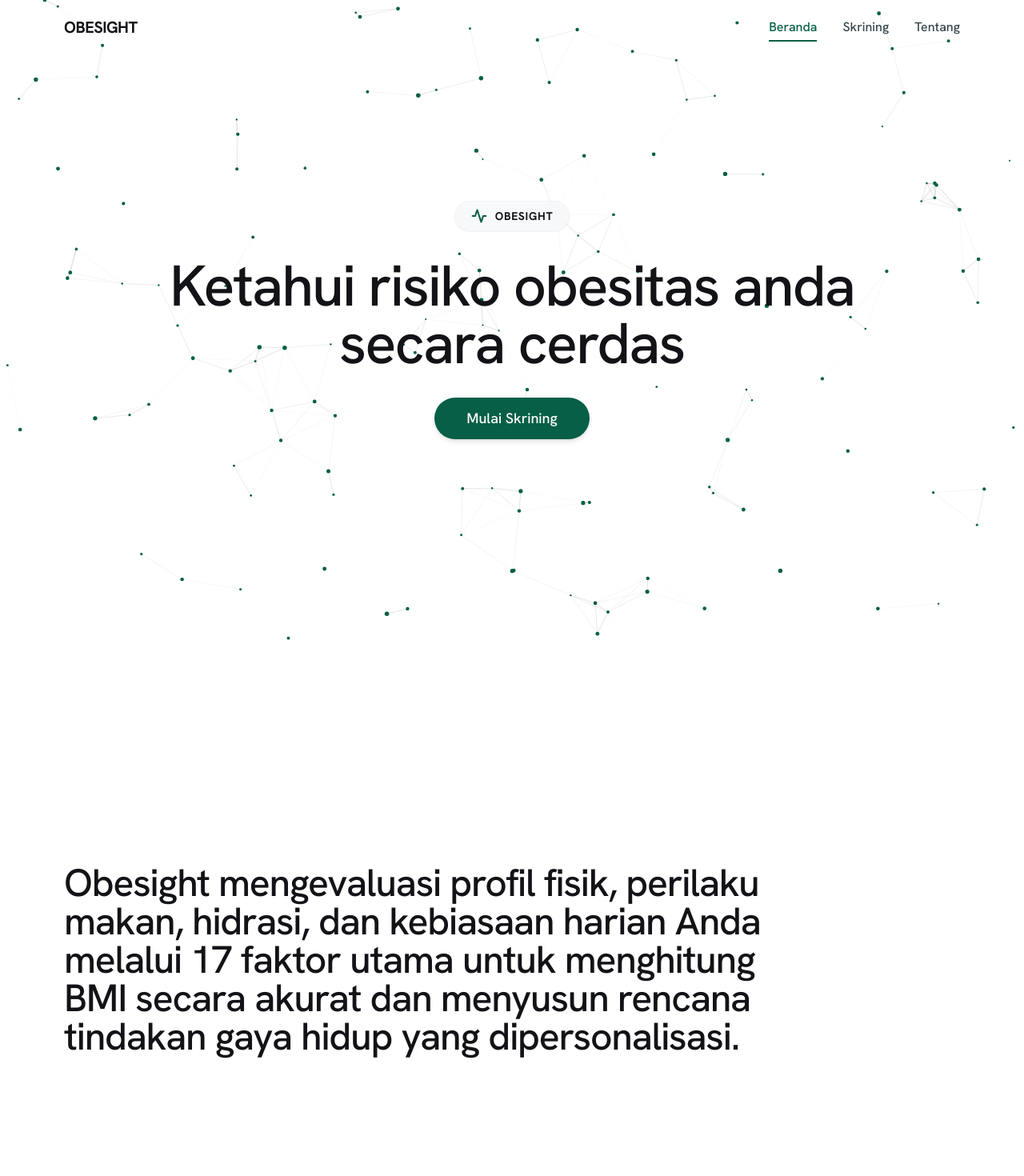
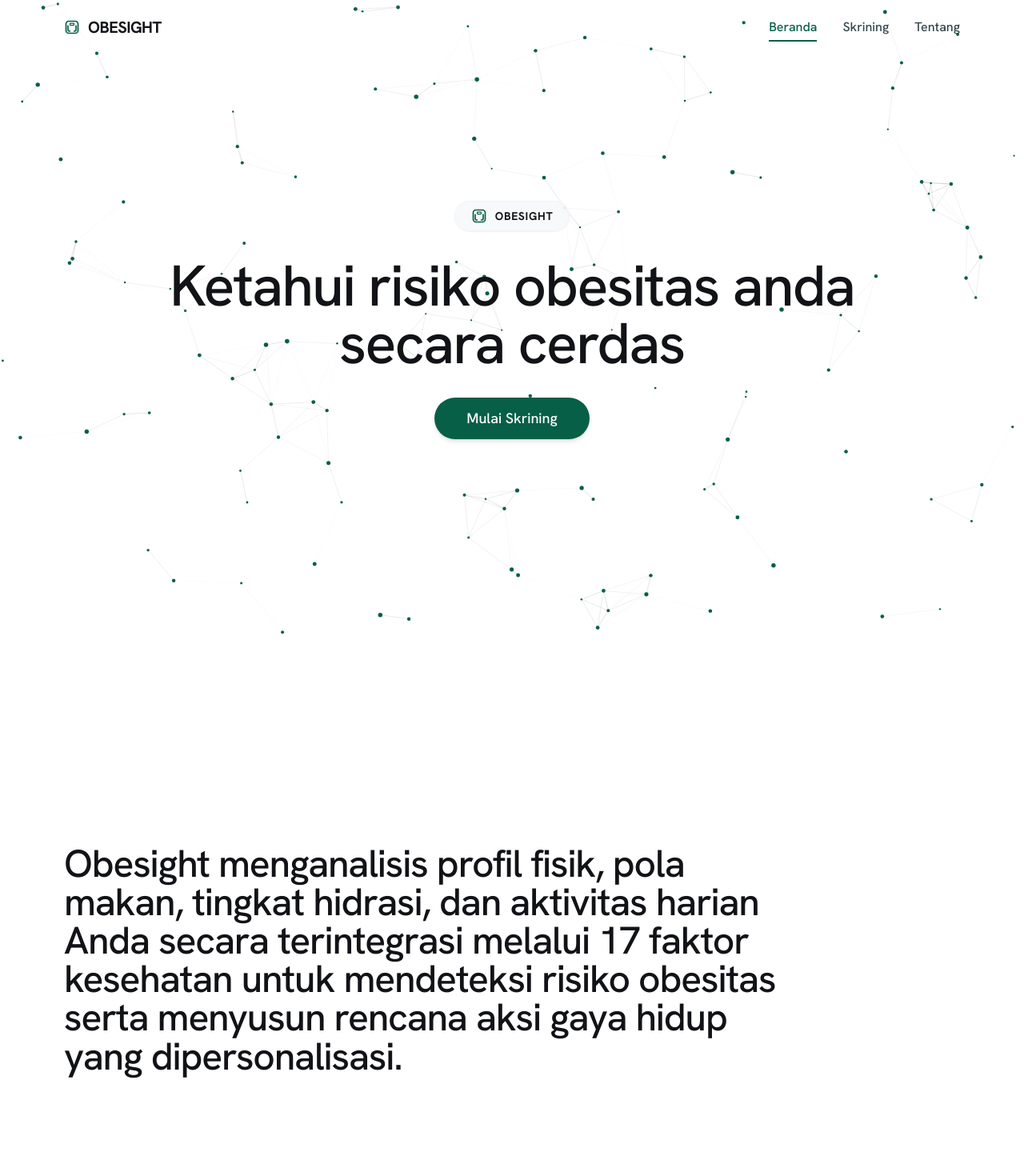
Before and after one commit to Falrlz/obesight-ai, a React (Vite) app in the folder frontend/: page / in a window 1280 px wide. Shown: the top 1470 px of the page at 80% size. Built offline with nearby package versions, Linux system fonts and the light colour scheme.

Commit message:
refactor(landing): cleanup code and add detailed documentation comments

```diff
--- a/frontend/src/components/landing/Features.tsx
+++ b/frontend/src/components/landing/Features.tsx
@@ -27,8 +27,10 @@ export const Features: React.FC = () => {
     const reveals = [revealRef1.current, revealRef2.current, revealRef3.current].filter(Boolean) as HTMLElement[];
     const cards = [cardRef1.current, cardRef2.current, cardRef3.current].filter(Boolean) as HTMLElement[];
 
+    // Responsive ScrollTrigger & Text reveals
+    const ctx = gsap.context(() => {
       // 1. Text reveals
-    const revealTween = gsap.fromTo(
+      gsap.fromTo(
         reveals,
         { yPercent: 70, opacity: 0 },
         {
@@ -45,8 +47,6 @@ export const Features: React.FC = () => {
         }
       );
 
-    // 2. Responsive ScrollTrigger
-    const ctx = gsap.context(() => {
       const mm = gsap.matchMedia();
 
       // Desktop layout: pin and scrub
@@ -58,7 +58,7 @@ export const Features: React.FC = () => {
             trigger: section,
             start: 'top top',
             end: () => `+=${2200 + window.innerHeight}`,
-            scrub: 1,
+            scrub: 1.8, // Increased scrub duration for a buttery smooth parallax inertia effect
             pin: pin,
             pinSpacing: false,
             anticipatePin: 1,
@@ -87,7 +87,7 @@ export const Features: React.FC = () => {
               return direction * (window.innerHeight * 1.15);
             },
           },
-          { y: 0, ease: 'power3.out', duration: 1.5, stagger: 0.35 },
+          { y: 0, ease: 'power2.out', duration: 1.5, stagger: 0.35 }, // Softened ease from power3 to power2 for gentler entry
           0
         );
 
@@ -119,7 +119,6 @@ export const Features: React.FC = () => {
 
     return () => {
       ctx.revert();
-      revealTween.kill();
     };
   }, []);
 
@@ -237,7 +236,7 @@ export const Features: React.FC = () => {
               </div>
               <h3>Insight Tindakan Personal</h3>
               <p>
-                Menerima rekomendasi bilingual berbasis aturan klinis yang langsung menyasar poin kekurangan hidrasi atau nutrisi Anda.
+                Dapatkan rekomendasi yang dipersonalisasi untuk memperbaiki pola makan, hidrasi, dan aktivitas harian Anda secara terarah.
               </p>
             </div>
           </article>
--- a/frontend/src/components/landing/Hero.tsx
+++ b/frontend/src/components/landing/Hero.tsx
@@ -1,25 +1,63 @@
-import React from 'react';
+import React, { useEffect, useState } from 'react';
 import ParticleField from './ParticleField';
 
+/**
+ * Properties for the Hero component.
+ */
 interface HeroProps {
+  /** Callback triggered when clicking the primary action button to start screening. */
   onStartAnalysis: () => void;
 }
 
+/**
+ * Hero Component for the Landing Page.
+ * Renders the initial introduction fold with a customized entrance sequence:
+ * 1. Initial 3 cursor blink beats (waiting terminal animation) over 900ms.
+ * 2. Typewriter animation writing the main title at 50ms intervals.
+ * 3. Staggered fade-in & slide transitions for the brand badge, CTA button, and interactive particle field.
+ */
 export const Hero: React.FC<HeroProps> = ({ onStartAnalysis }) => {
+  const fullText = "Ketahui risiko obesitas anda secara cerdas";
+  const [typedText, setTypedText] = useState("");
+  const [blinkCount, setBlinkCount] = useState(0);
+  const [isDone, setIsDone] = useState(false);
+
+  useEffect(() => {
+    if (blinkCount < 3) {
+      const timeout = setTimeout(() => {
+        setBlinkCount((prev) => prev + 1);
+      }, 300); // 300ms per cursor blink tick (0.9s total delay)
+      return () => clearTimeout(timeout);
+    } else if (typedText.length < fullText.length) {
+      const timeout = setTimeout(() => {
+        setTypedText(fullText.slice(0, typedText.length + 1));
+      }, 50); // 50ms typing speed
+      return () => clearTimeout(timeout);
+    } else {
+      setIsDone(true);
+    }
+  }, [blinkCount, typedText]);
+
   return (
     <section className="min-h-screen w-full flex flex-col items-center justify-center text-center px-4 md:px-page-margin-desktop bg-white relative overflow-hidden">
-      {/* Background Particle Field */}
-      <div className="absolute inset-0 z-0">
-        <ParticleField />
+      {/* Background Particle Field - Only mount and fade in after typing finishes to maximize smoothness */}
+      <div className={`absolute inset-0 z-0 transition-opacity duration-1000 ${isDone ? 'opacity-100' : 'opacity-0'}`}>
+        {isDone && <ParticleField />}
       </div>
 
-      <div className="max-w-4xl z-10 px-4 flex flex-col items-center justify-center space-y-8 animate-fadeIn">
-
-        {/* Badge Logo & Nama Brand Sementara */}
-        <div className="flex items-center gap-2.5 bg-surface-container-low/60 border border-outline-variant/30 px-5 py-2 rounded-full backdrop-blur-md shadow-sm hover:scale-105 transition-all cursor-pointer">
-          {/* Ikon SVG Detak Jantung Medis */}
-          <svg className="w-5 h-5 text-secondary" viewBox="0 0 24 24" fill="none" stroke="currentColor" strokeWidth="2.5" strokeLinecap="round" strokeLinejoin="round">
-            <path d="M22 12h-4l-3 9L9 3l-3 9H2" />
+      <div className="max-w-4xl z-10 px-4 flex flex-col items-center justify-center space-y-8">
+        {/* Badge Logo & Nama Brand Sementara - Staggered fade in from top */}
+        <div
+          className={`flex items-center gap-2.5 bg-surface-container-low/60 border border-outline-variant/30 px-5 py-2 rounded-full backdrop-blur-md shadow-sm hover:scale-105 transition-all duration-700 delay-200 transform cursor-pointer ${
+            isDone ? 'opacity-100 translate-y-0' : 'opacity-0 -translate-y-4'
+          }`}
+        >
+          {/* Ikon Timbangan Cerdas (Smart Scale) */}
+          <svg className="w-5 h-5 text-secondary" viewBox="0 0 24 24" fill="none" stroke="currentColor" strokeWidth="2" strokeLinecap="round" strokeLinejoin="round">
+            <rect x="3" y="3" width="18" height="18" rx="4" />
+            <rect x="9" y="6" width="6" height="3" rx="1" strokeWidth="1.5" />
+            <path d="M6 10v6a2 2 0 0 0 2 2h1" />
+            <path d="M18 10v6a2 2 0 0 1-2 2h-1" />
           </svg>
 
           {/* Teks Brand */}
@@ -28,14 +66,23 @@ export const Hero: React.FC<HeroProps> = ({ onStartAnalysis }) => {
           </span>
         </div>
 
-        {/* Main Title */}
-        <h1 className="text-4xl sm:text-5xl md:text-6xl lg:text-7xl font-medium tracking-tight leading-[1.1] text-on-surface">
-          Ketahui risiko obesitas anda secara cerdas
+        {/* Main Title - Typewriter style with cursor */}
+        <h1 className="text-4xl sm:text-5xl md:text-6xl lg:text-7xl font-medium tracking-tight leading-[1.1] text-on-surface min-h-[1.1em]">
+          {typedText}
+          {!isDone && (
+            <span
+              className="inline-block w-[3px] h-[0.85em] ml-1.5 bg-secondary typewriter-cursor"
+              style={{ verticalAlign: 'baseline' }}
+            />
+          )}
         </h1>
 
-
-        {/* Action Button */}
-        <div className="w-auto">
+        {/* Action Button - Staggered fade in from bottom */}
+        <div
+          className={`w-auto transition-all duration-700 delay-400 transform ${
+            isDone ? 'opacity-100 translate-y-0' : 'opacity-0 translate-y-4'
+          }`}
+        >
           <button
             onClick={onStartAnalysis}
             className="w-auto bg-secondary text-on-primary px-6 py-3 md:px-10 md:py-3 rounded-full font-medium text-base md:text-lg hover:bg-secondary/95 hover:shadow-xl active:scale-95 transition-all flex items-center justify-center gap-2 cursor-pointer shadow-md"
--- a/frontend/src/components/landing/HowItWorks.tsx
+++ b/frontend/src/components/landing/HowItWorks.tsx
@@ -1,4 +1,8 @@
-import React, { useEffect, useState } from 'react';
+import React, { useEffect, useRef } from 'react';
+import { gsap } from 'gsap';
+import { ScrollTrigger } from 'gsap/ScrollTrigger';
+
+gsap.registerPlugin(ScrollTrigger);
 
 interface Step {
   number: number;
@@ -7,15 +11,79 @@ interface Step {
   bgClass: string;
 }
 
+/**
+ * HowItWorks Component.
+ * Displays the 3-step walkthrough section of the landing page.
+ *
+ * Optimization Details:
+ * 1. Scroll Parallax: Floating background blur circles are animated directly via DOM references
+ *    (`circle1Ref`, `circle2Ref`) inside the scroll listener rather than relying on React states.
+ *    This completely avoids high-frequency component re-renders at 60 FPS.
+ * 2. Staggered Step Transitions: Grouped individual steps into a single parent-controlled
+ *    GSAP timeline with an offset delay of 0.45s to ensure clean, rhythmic, and consistent staggered animations.
+ * 3. Directional Scroll: Enabled `toggleActions: 'play none none reverse'` so that
+ *    steps slide in when scrolling down, and reverse (hide) when scrolling back up.
+ */
 export const HowItWorks: React.FC = () => {
-  const [scrollY, setScrollY] = useState(0);
+  const circle1Ref = useRef<HTMLDivElement>(null);
+  const circle2Ref = useRef<HTMLDivElement>(null);
+  const containerRef = useRef<HTMLDivElement>(null);
+  const stepRefs = useRef<HTMLDivElement[]>([]);
 
   useEffect(() => {
     const handleScroll = () => {
-      setScrollY(window.scrollY);
+      const y = window.scrollY;
+      if (circle1Ref.current) {
+        circle1Ref.current.style.transform = `translateY(${y * 0.1}px)`;
+      }
+      if (circle2Ref.current) {
+        circle2Ref.current.style.transform = `translateY(${y * -0.15}px)`;
+      }
     };
+
+    handleScroll();
     window.addEventListener('scroll', handleScroll, { passive: true });
-    return () => window.removeEventListener('scroll', handleScroll);
+
+    // GSAP ScrollTrigger for step animations (using a single timeline for slow, staggered entry/exit)
+    const ctx = gsap.context(() => {
+      const container = containerRef.current;
+      if (!container) return;
+
+      const tl = gsap.timeline({
+        scrollTrigger: {
+          trigger: container,
+          start: 'top 80%',
+          toggleActions: 'play none none reverse',
+        },
+      });
+
+      stepRefs.current.forEach((stepEl, idx) => {
+        if (!stepEl) return;
+
+        // Step 1: left (x: -80)
+        // Step 2: right (x: 80)
+        // Step 3: left (x: -80)
+        const fromLeft = idx % 2 === 0;
+        const xOffset = fromLeft ? -80 : 80;
+
+        tl.fromTo(
+          stepEl,
+          { x: xOffset, opacity: 0 },
+          {
+            x: 0,
+            opacity: 1,
+            duration: 1.2,
+            ease: 'power3.out',
+          },
+          idx * 0.45 // 0.45s delay (stagger) between step transitions
+        );
+      });
+    });
+
+    return () => {
+      window.removeEventListener('scroll', handleScroll);
+      ctx.revert();
+    };
   }, []);
 
   const steps: Step[] = [
@@ -46,11 +114,15 @@ export const HowItWorks: React.FC = () => {
           Mulai dengan 3 Langkah Mudah
         </h2>
         <div className="relative">
-          <div className="space-y-[2vh] 2xl:space-y-[12vh] relative">
+          <div ref={containerRef} className="space-y-[2vh] 2xl:space-y-[12vh] relative">
             {steps.map((step, idx) => {
               const isEven = idx % 2 === 1;
               return (
-                <div key={idx} className="flex flex-col md:grid md:grid-cols-[1fr_48px_1fr] md:gap-x-16 items-center gap-4 md:gap-0">
+                <div
+                  key={idx}
+                  ref={(el) => { if (el) stepRefs.current[idx] = el; }}
+                  className="flex flex-col md:grid md:grid-cols-[1fr_48px_1fr] md:gap-x-16 items-center gap-4 md:gap-0"
+                >
                   {/* Left Side (Desktop-only for odd steps) */}
                   <div className="hidden md:block">
                     {!isEven ? (
@@ -93,12 +165,14 @@ export const HowItWorks: React.FC = () => {
       </div>
       {/* Floating Decorative Elements (Parallax) */}
       <div
+        ref={circle1Ref}
         className="absolute top-1/4 -left-20 w-64 h-64 bg-secondary/5 rounded-full blur-3xl pointer-events-none"
-        style={{ transform: `translateY(${scrollY * 0.1}px)` }}
+        style={{ transform: 'translateY(0px)', transition: 'transform 0.15s cubic-bezier(0.25, 1, 0.5, 1)' }}
       ></div>
       <div
+        ref={circle2Ref}
         className="absolute bottom-1/4 -right-20 w-96 h-96 bg-spectral-blue/5 rounded-full blur-3xl pointer-events-none"
-        style={{ transform: `translateY(${scrollY * -0.15}px)` }}
+        style={{ transform: 'translateY(0px)', transition: 'transform 0.15s cubic-bezier(0.25, 1, 0.5, 1)' }}
       ></div>
     </section>
   );
--- a/frontend/src/components/landing/Mission.tsx
+++ b/frontend/src/components/landing/Mission.tsx
@@ -1,13 +1,61 @@
-import React from 'react';
+import React, { useEffect, useRef, useState } from 'react';
 
+/**
+ * Mission Component for the Landing Page.
+ * Renders the core purpose of Obesight with a dynamic typewriter sequence.
+ *
+ * Key Features:
+ * - Scroll-triggered: Animation only starts when the component is at least 20% visible in the viewport.
+ * - Faster character speed (20ms) for high readability of a longer sentence.
+ * - Permanent cursor: The typewriter blinking cursor stays visible at the end of the text indefinitely.
+ */
 export const Mission: React.FC = () => {
+  const fullText = "Obesight menganalisis profil fisik, pola makan, tingkat hidrasi, dan aktivitas harian Anda secara terintegrasi melalui 17 faktor kesehatan untuk mendeteksi risiko obesitas serta menyusun rencana aksi gaya hidup yang dipersonalisasi.";
+  const [typedText, setTypedText] = useState("");
+  const [isInView, setIsInView] = useState(false);
+  const containerRef = useRef<HTMLDivElement>(null);
+
+  useEffect(() => {
+    const observer = new IntersectionObserver(([entry]) => {
+      if (entry.isIntersecting) {
+        setIsInView(true);
+        observer.disconnect(); // Only trigger the typing animation once
+      }
+    }, { threshold: 0.2 }); // Trigger when 20% of the section is visible
+
+    const currentRef = containerRef.current;
+    if (currentRef) {
+      observer.observe(currentRef);
+    }
+
+    return () => {
+      if (currentRef) {
+        observer.disconnect();
+      }
+    };
+  }, []);
+
+  useEffect(() => {
+    if (isInView && typedText.length < fullText.length) {
+      const timeout = setTimeout(() => {
+        setTypedText(fullText.slice(0, typedText.length + 1));
+      }, 20); // 20ms typing speed (slightly faster for longer text)
+      return () => clearTimeout(timeout);
+    }
+  }, [isInView, typedText]);
+
   return (
-    <section className="min-h-0 py-[12vh] md:min-h-screen md:py-0 w-full flex flex-col justify-center px-4 md:px-8 lg:px-page-margin-desktop bg-white">
+    <section
+      ref={containerRef}
+      className="min-h-0 py-[12vh] md:min-h-screen md:py-0 w-full flex flex-col justify-center px-4 md:px-8 lg:px-page-margin-desktop bg-white"
+    >
       <div className="w-full text-left">
-        <h2 className="text-2xl sm:text-3xl md:text-4xl lg:text-5xl 2xl:text-[3.2vw] font-medium leading-relaxed max-w-4xl 2xl:max-w-[72vw] text-on-surface text-left tracking-tight">
-          Obesight mengevaluasi profil fisik, perilaku makan, hidrasi, dan kebiasaan harian Anda melalui 17
-          faktor utama untuk menghitung BMI secara akurat dan menyusun rencana tindakan gaya hidup yang
-          dipersonalisasi.
+        <h2 className="text-2xl sm:text-3xl md:text-4xl lg:text-5xl 2xl:text-[3.2vw] font-medium leading-relaxed max-w-4xl 2xl:max-w-[72vw] text-on-surface text-left tracking-tight min-h-[7.5em] md:min-h-[5.5em] lg:min-h-[5em]">
+          {typedText}
+          <span
+            className="inline-block w-[3px] h-[0.85em] ml-1.5 bg-secondary typewriter-cursor"
+            style={{ verticalAlign: 'baseline' }}
+          />
         </h2>
       </div>
     </section>
--- a/frontend/src/components/layout/Navbar.tsx
+++ b/frontend/src/components/layout/Navbar.tsx
@@ -18,11 +18,10 @@ export const Navbar: React.FC<NavbarProps> = ({
 
   useEffect(() => {
     const handleScroll = () => {
-      if (window.scrollY > 50) {
-        setIsScrolled(true);
-      } else {
-        setIsScrolled(false);
-      }
+      const scrolled = window.scrollY > 50;
+      // Optimize by only triggering a state update if the scroll threshold state actually changes,
+      // avoiding redundant React renders on every single scroll event.
+      setIsScrolled((prev) => (prev !== scrolled ? scrolled : prev));
     };
 
     window.addEventListener('scroll', handleScroll, { passive: true });
@@ -52,8 +51,15 @@ export const Navbar: React.FC<NavbarProps> = ({
         {/* Brand Logo */}
         <div
           onClick={() => handleMobileNav(onNavigateHome)}
-          className="flex items-center gap-2 cursor-pointer transition-transform active:scale-95 z-50"
+          className="flex items-center gap-2.5 cursor-pointer transition-transform active:scale-95 z-50"
         >
+          {/* Ikon Timbangan Cerdas (Smart Scale) */}
+          <svg className="w-5 h-5 text-secondary" viewBox="0 0 24 24" fill="none" stroke="currentColor" strokeWidth="2" strokeLinecap="round" strokeLinejoin="round">
+            <rect x="3" y="3" width="18" height="18" rx="4" />
+            <rect x="9" y="6" width="6" height="3" rx="1" strokeWidth="1.5" />
+            <path d="M6 10v6a2 2 0 0 0 2 2h1" />
+            <path d="M18 10v6a2 2 0 0 1-2 2h-1" />
+          </svg>
           <span className="text-xl font-bold tracking-tight text-on-surface">
             OBESIGHT
           </span>
--- a/frontend/src/pages/LandingPage.tsx
+++ b/frontend/src/pages/LandingPage.tsx
@@ -12,7 +12,7 @@ export const LandingPage: React.FC = () => {
   const { resetForm } = useFormContext();
 
   useIntersectionObserver(
-    'section:not(#features) > div',
+    'section:not(#features):not(#how-it-works) > div',
     ['opacity-0', 'translate-y-10'],
     ['opacity-100', 'translate-y-0'],
     'landing'
```
Also changed, not shown: frontend/src/components/landing/ParticleField.tsx (+13 -0 lines), frontend/src/hooks/useIntersectionObserver.ts (+13 -1 lines), frontend/src/index.css (+27 -0 lines). Lines whose indentation alone changed are shown as unchanged.
